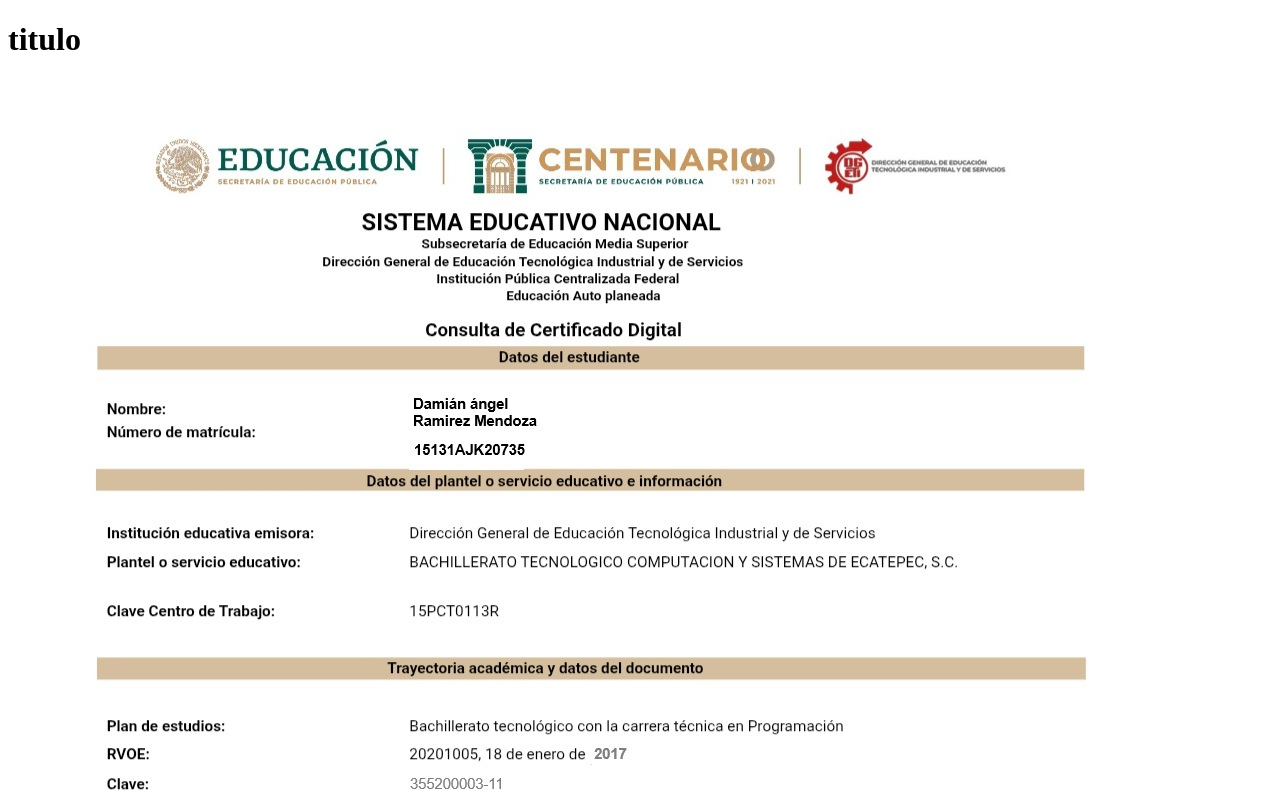
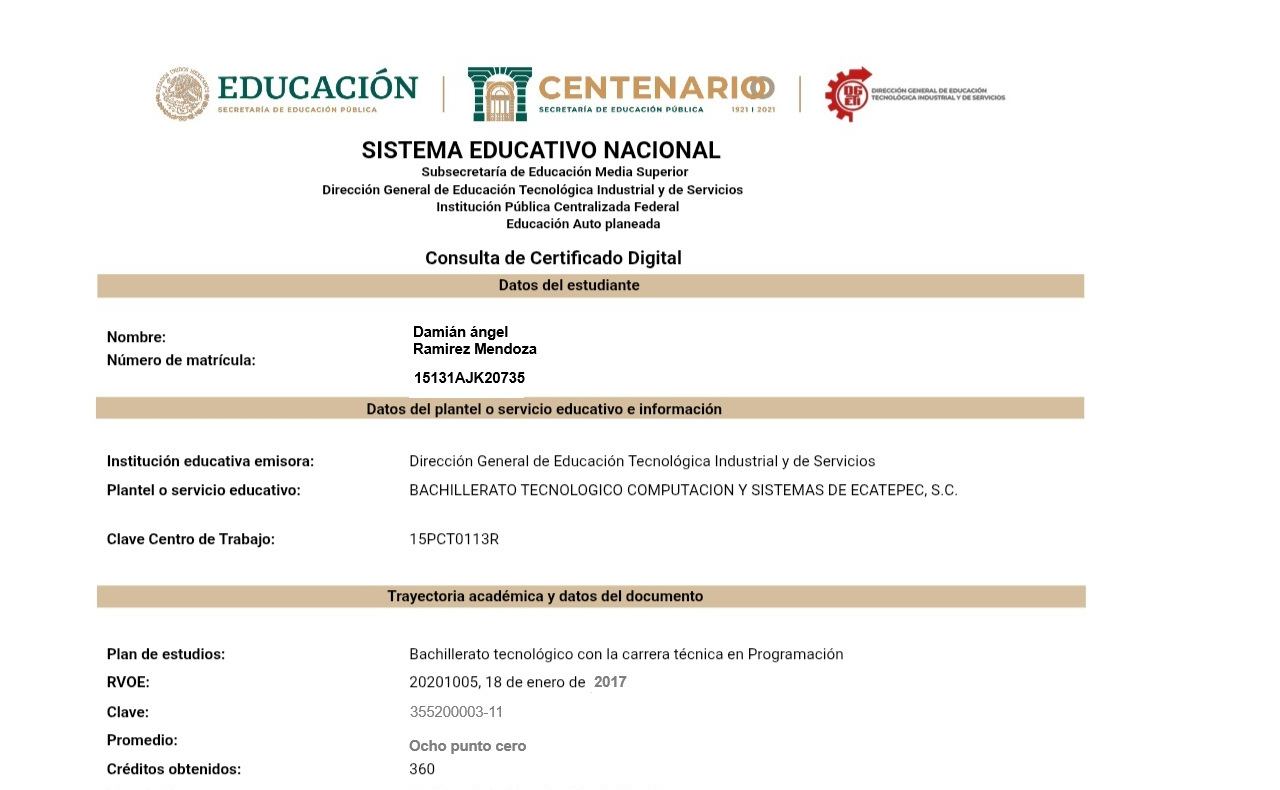
Before and after one commit to juan12333444/juan12333444.github.io, a plain HTML site: page damian.html in a window 1280 px wide. Shown: the top 790 px of the page. Drawn offline with Linux system fonts and the light colour scheme.

Commit message:
Update damian.html

```diff
--- a/damian.html
+++ b/damian.html
@@ -6,10 +6,7 @@
     <title>Damian Ramirez</title>
 </head>
 <body>
-    <div class="div">
-        <h1 class="titulo">titulo</h1>
 
-    </div>
     <div class="imagen">
 
         <img src="MAMIAN1.jpg" alt="dango">
```
